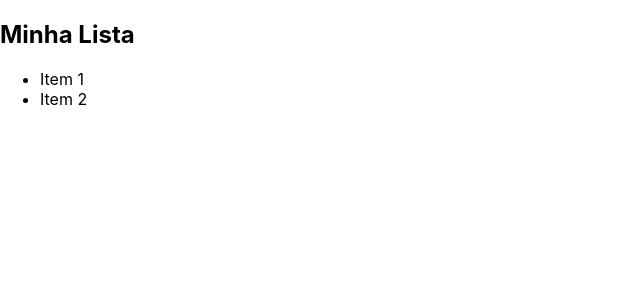
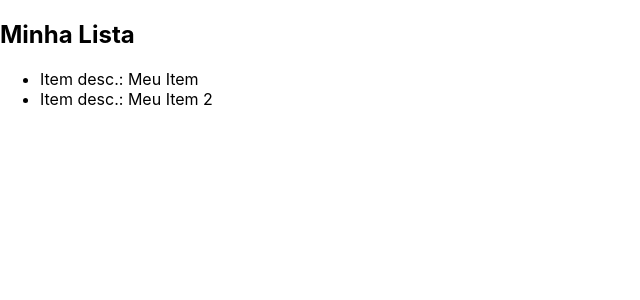
Before and after one commit to CesarAugusto88/django_react_frontend, a React (Create React App) app: page / in a window 1280 px wide. Shown: the top 300 px of the page, without its empty margins (0-640 px from the left). Built offline with nearby package versions, Linux system fonts and the light colour scheme.

Commit message:
Creating the ItemComponent

```diff
--- /dev/null
+++ b/src/ItemComponent.js
@@ -0,0 +1,5 @@
+import React from 'react';
+
+export default function ItemComponent(props){
+    return <li>Item desc.: { props.name } </li>
+}
--- a/src/ListComponent.js
+++ b/src/ListComponent.js
@@ -1,12 +1,13 @@
 import React from 'react';
+import ItemComponent from './ItemComponent';
 
 export default function ListComponent(){
-	return(
+	return (
 		<div>
 		    <h2>Minha Lista</h2>
 		    <ul>
-		        <li>Item 1</li>
-			<li>Item 2</li>
+			<ItemComponent name={'Meu Item'} />
+		        <ItemComponent name={'Meu Item 2'} />
 		    </ul>
 		</div>
 	)
```
Also changed, not shown: 2 other files (tests, documents, lock files or other folders).
